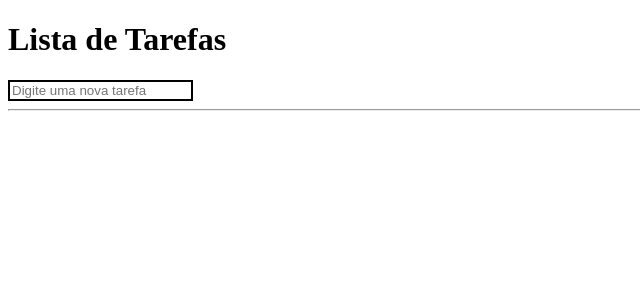
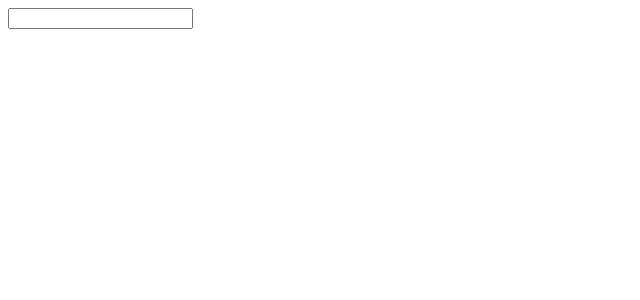
Before and after one commit to gabrielbugarelli/react_b7web, a React (Create React App) app: page / in a window 1280 px wide. Shown: the top 300 px of the page, without its empty margins (0-640 px from the left). Built offline with nearby package versions, Linux system fonts and the light colour scheme.

Commit message:
usando local storage

```diff
--- a/src/App.js
+++ b/src/App.js
@@ -1,57 +1,14 @@
 import React, { useState, useEffect } from 'react'
-import SearchBox from './components/SearchBox'
 
 const App = () => {
-
-  const [searchText, setSearchText] = useState('')
-  const [list, setList] = useState([])
-
-  // useEffect(() => {
-  //   setList([
-  //     { title: 'Comprar o bolo', done: false },
-  //     { title: 'Pegar o cachorro no petshop', done: false },
-  //     { title: 'Estudar react', done: true },
-  //     { title: 'Colocar ração para o dog', done: false },
-  //     { title: 'Fazer projeto no react', done: true },
-  //   ])
-  // }, [])
-
-  const addAction = (newItem) => {
-    let newList = [...list]
-    newList.push({ title: newItem, done: false })
-
-    setList(newList)
-  }
-
-  const handleToggleDone = (index) => {
-    let newList = [...list]
-    newList[index].done = !newList[index].done
-
-    setList(newList)
-  }
+  const [name, setName] = useState(localStorage.getItem('name'));
+  useEffect(() => {
+    localStorage.setItem('name', name);
+  }, [name])
 
   return (
     <>
-      <h1>Lista de Tarefas</h1>
-
-      <SearchBox
-        onEnter={addAction}
-      />
-
-      <hr />
-
-      <ul>
-        {list.map((item, index) => (
-          <li key={index} onClick={() => handleToggleDone(index)}>
-            {item.done &&
-              <del>{item.title}</del>
-            }
-
-            {!item.done &&
-              item.title
-            }
-          </li>))}
-      </ul>
+      <input type="text" value={name} onChange={e => setName(e.target.value)} />
     </>
   )
 }
```
